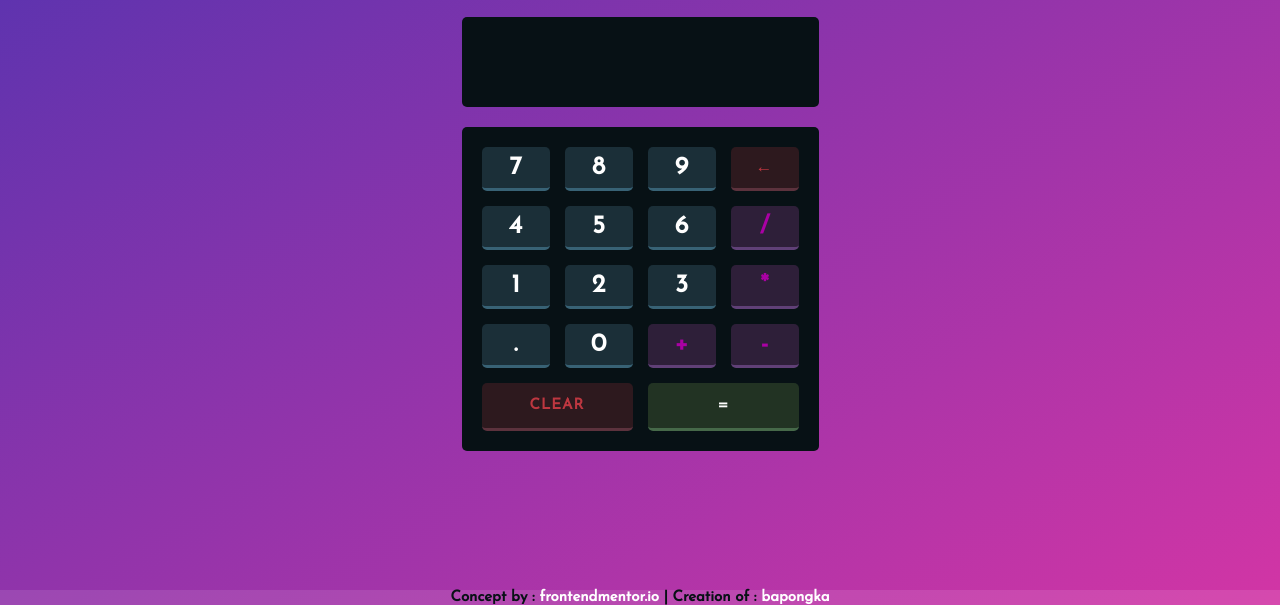
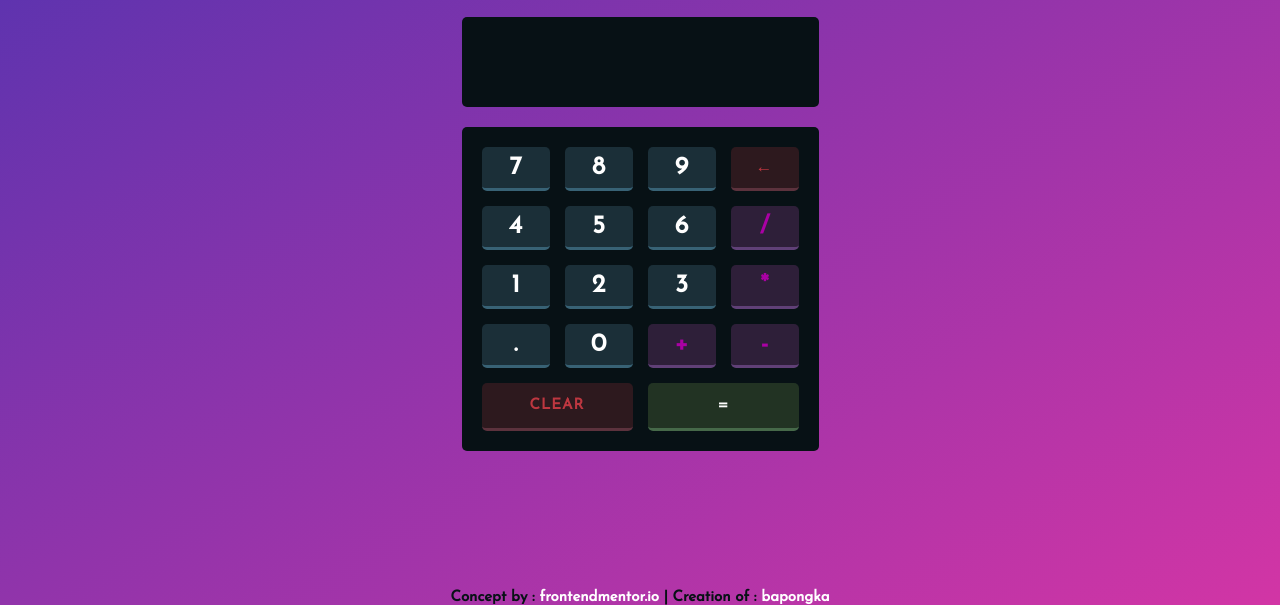
Before and after one commit to bapongka/calculator, a plain HTML site: page index.html in a window 1280 px wide. Shown: the part 195-800 px from the top of the page. Drawn offline with Linux system fonts and the light colour scheme; a web font is replaced by a local one.

Commit message:
Finishing
-Add footer

```diff
--- a/style.css
+++ b/style.css
@@ -212,6 +212,24 @@ input#two:checked ~ .button {
   transform: translate(-50%);
 }
 
+footer {
+  width: 100%;
+  left: 0;
+  bottom: 0;
+  background-color: transparent;
+  text-align: center;
+  position: fixed;
+  font-family: "Roboto Mono", monospace;
+  color: #071115;
+  font-size: 15px;
+}
+
+footer span {
+  color: white;
+  font-size: 15px;
+  cursor: pointer;
+}
+
 /* THEME 2 STYLE */
 .theme2 {
   background-image: linear-gradient(to bottom right, rgba(79, 51, 176, 1), rgba(210, 53, 165));
@@ -274,6 +292,15 @@ input#two:checked ~ .button {
   color: #071115;
   border-bottom: 3px solid #89c5b7;
 }
+
+.theme2 footer {
+  color: white;
+}
+
+.theme2 footer span {
+  color: #071115;
+}
+
 /* THEME 2 STYLE END*/
 
 /* THEME 3 STYLE */
@@ -319,25 +346,3 @@ input#two:checked ~ .button {
   color: white;
 }
 /* THEME 3 STYLE END */
-
-footer {
-  width: 100%;
-  left: 0;
-  bottom: 0;
-  background-color: rgba(255, 255, 255, 0.1);
-  text-align: center;
-  position: fixed;
-  font-family: "Roboto Mono", monospace;
-  color: #071115;
-  font-size: 15px;
-}
-
-footer span {
-  color: white;
-  font-size: 15px;
-}
-
-footer span:hover {
-  cursor: pointer;
-  color: rgb(0, 183, 207);
-}
```
